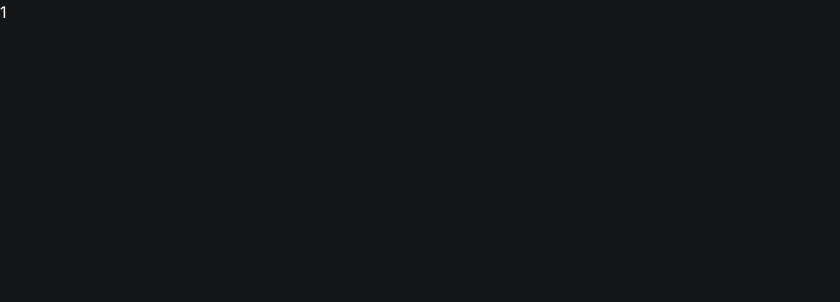
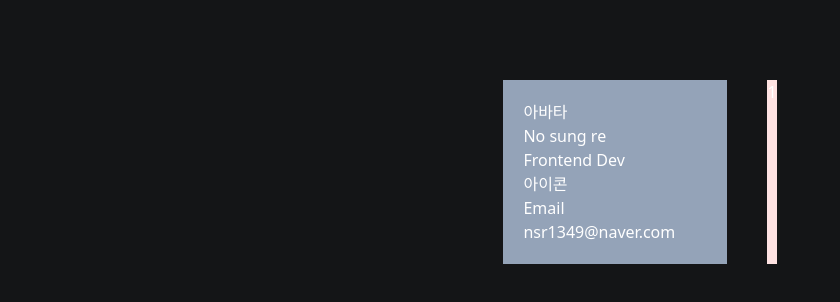
Before and after one commit to nsr1349/nsr1349_portfolio, a Next.js app: page / in a window 1280 px wide. Shown: the top 302 px of the page, without its empty margins (0-840 px from the left). Built offline with nearby package versions, Linux system fonts and the light colour scheme.

Commit message:
feat: 레이아웃 작업 중

```diff
--- a/src/app/layout.tsx
+++ b/src/app/layout.tsx
@@ -5,8 +5,8 @@ import "./globals.css";
 const inter = Inter({ subsets: ["latin"] });
 
 export const metadata: Metadata = {
-  title: "Create Next App",
-  description: "Generated by create next app",
+  title: "nsr-portfolio",
+  description: "",
 };
 
 export default function RootLayout({
@@ -16,7 +16,29 @@ export default function RootLayout({
 }>) {
   return (
     <html lang="en">
-      <body className={inter.className}>{children}</body>
+      <body className="flex items-center justify-center">
+        <div className="flex m-20 gap-10">
+          <div className="w-56 bg-slate-400 p-5">
+            <div>
+              아바타
+            </div>
+            <h1>No sung re</h1>
+            <p>Frontend Dev</p>
+            <ul>
+              <li>
+                <div>아이콘</div>
+                <div>
+                  <p>Email</p>
+                  <p>nsr1349@naver.com</p>
+                </div>
+              </li>
+            </ul>
+          </div>
+          {children}
+        </div>
+
+
+        </body>
     </html>
   );
 }
--- a/src/app/page.tsx
+++ b/src/app/page.tsx
@@ -1,5 +1,7 @@
 export default function Home() {
   return (
-    <main>1</main>
+    <main className="bg-red-100">
+    1
+    </main>
   );
 }
```
